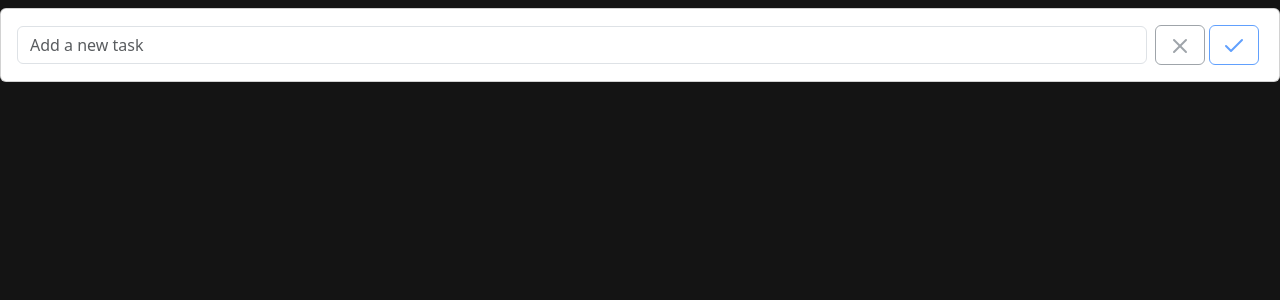
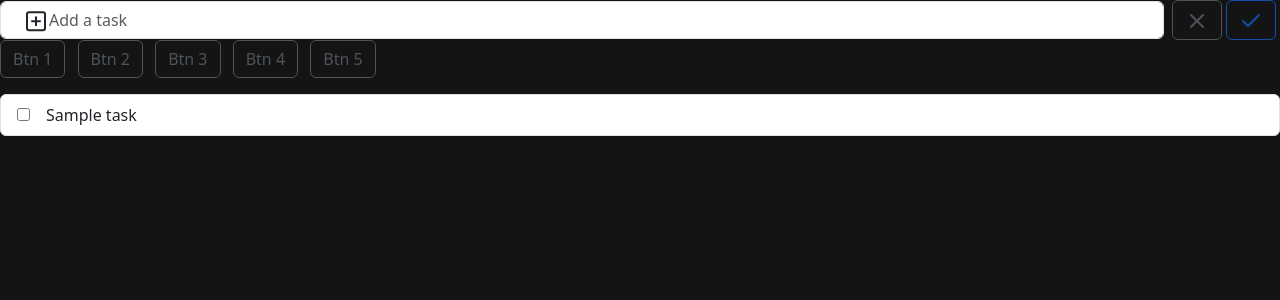
Before and after one commit to ArturoMetalhead/Basic-Task-List, a Django app: page / in a window 1280 px wide. Shown: the top 300 px of the page. Run offline with Django 5.2, Linux system fonts and the light colour scheme; tables that the repository leaves empty hold one stand-in row (values such as "Sample post"); some libraries are stand-ins or nearby versions.

Commit message:
refactor: home.html extra buttons

```diff
--- a/TaskList/TaskListApp/templates/TaskListApp/home.html
+++ b/TaskList/TaskListApp/templates/TaskListApp/home.html
@@ -1,5 +1,6 @@
 {% extends "TaskListApp/base.html" %}
 {% load static %}
+{% load custom_filters %}
 
 {% block title %}TaskList{% endblock %}
 
@@ -7,50 +8,122 @@
 {% block content %}
 
 
-<div class="card my-2 p-3">
-    <div class="d-flex align-items-center">
-      <input type="text" class="form-control me-2" id="taskInput" placeholder="Add a new task">
-      <button class="btn btn-outline-secondary me-1" id="cancelBtn" disabled>
+<form id="taskForm" method="post" action="{% url 'add_task' %}">
+  {% csrf_token %}
+
+  <!-- Input + botones derechos -->
+  <div class="d-flex align-items-center position-relative w-100">
+    <!-- Ícono del plus, como overlay -->
+    <span id="plusToggle"
+          class="position-absolute ps-3"
+          style="cursor: pointer; z-index: 2; left: 0.5rem; top: 50%; transform: translateY(-50%);">
+      <i data-feather="plus-square"></i>
+    </span>
+
+    <!-- Input -->
+    <input type="text" name="title" id="taskInput"
+           class="form-control ps-5 me-2"
+           placeholder="Add a task">
+
+    <!-- Botones a la derecha -->
+    <button type="button" class="btn btn-outline-secondary me-1" id="cancelBtn" disabled>
       <i data-feather="x"></i>
     </button>
-      <button class="btn btn-outline-primary me-1" id="okBtn" disabled>
+    <button type="submit" class="btn btn-outline-primary me-1" id="okBtn" disabled>
       <i data-feather="check"></i>
     </button>
   </div>
+
+  <!-- Botones izquierdos -->
+  <div id="leftButtons" class="fade-buttons">
+    <button type="button" class="btn btn-outline-secondary me-2" disabled>Btn 1</button>
+    <button type="button" class="btn btn-outline-secondary me-2" disabled>Btn 2</button>
+    <button type="button" class="btn btn-outline-secondary me-2" disabled>Btn 3</button>
+    <button type="button" class="btn btn-outline-secondary me-2" disabled>Btn 4</button>
+    <button type="button" class="btn btn-outline-secondary me-2" disabled>Btn 5</button>
   </div>
+</form>
+
+<ul class="list-group mt-3">
+  {% for task in tasks %}
+    <li class="list-group-item d-flex justify-content-between align-items-center">
+
+      <div class="d-flex align-items-center w-100">
+        <form method="post" action="{% url 'delete_task' task.id %}" onsubmit="return confirm('Delete this task?');" class="me-3">
+          {% csrf_token %}
+          <input type="checkbox" onchange="this.form.submit()" />
+        </form>
+        <span>{{ task.title|highlight_tags }}</span>
+      </div>
+
+    </li>
+  {% empty %}
+    <li class="list-group-item">No tasks yet.</li>
+  {% endfor %}
+</ul>
+
+
+<!-------------------SCRIPTS------------------>
 
 <script>
   const input = document.getElementById('taskInput');
   const okBtn = document.getElementById('okBtn');
   const cancelBtn = document.getElementById('cancelBtn');
+  const form = document.getElementById('taskForm');
+  const leftButtonsContainer = document.getElementById('leftButtons');
+  const leftButtons = leftButtonsContainer.querySelectorAll('button');
+  const plusToggle = document.getElementById('plusToggle');
 
-    input.addEventListener('input', () => {
-      if (input.value.trim() === "") {
-        okBtn.disabled = true;
-        cancelBtn.disabled = false;
-      } else {
-        okBtn.disabled = false;
-        cancelBtn.disabled = false;
-      }
+  // Mostrar botones al hacer foco en el input
+  input.addEventListener('focus', () => {
+    leftButtonsContainer.classList.add('show');
   });
 
+  // Habilitar/deshabilitar botones según el texto
+  input.addEventListener('input', () => {
+    const isEmpty = input.value.trim() === "";
+
+    okBtn.disabled = isEmpty;
+    cancelBtn.disabled = isEmpty;
+
+    leftButtons.forEach(btn => {
+      btn.disabled = isEmpty;
+    });
+  });
+
+  // Ocultar los botones si pierde foco y no hay texto
+  input.addEventListener('blur', () => {
+    setTimeout(() => {
+      if (input.value.trim() === "") {
+        leftButtonsContainer.classList.remove('show');
+      }
+    }, 100);
+  });
+
+  // Cancelar limpia el input y desactiva todo
   cancelBtn.addEventListener('click', () => {
     input.value = "";
     okBtn.disabled = true;
     cancelBtn.disabled = true;
+    leftButtons.forEach(btn => btn.disabled = true);
+    leftButtonsContainer.classList.remove('show');
   });
 
-    okBtn.addEventListener('click', () => {
-      if (input.value.trim() !== "") {
-        // TODO Post task to server
-        console.log("Add task:", input.value);
-        input.value = "";
-        okBtn.disabled = true;
-        cancelBtn.disabled = true;
+  // Evita submit si está vacío
+  form.addEventListener('submit', (e) => {
+    if (input.value.trim() === "") {
+      e.preventDefault();
     }
   });
+
+  // Mostrar botones al hacer clic en el botón de más
+  plusToggle.addEventListener('click', () => {
+  if (!leftButtonsContainer.classList.contains('show')) {
+    leftButtonsContainer.classList.add('show');
+    input.focus();
+  }
+});
+
 </script>
 
-
-
 {% endblock %}
```
Lines whose indentation alone changed are shown as unchanged.
